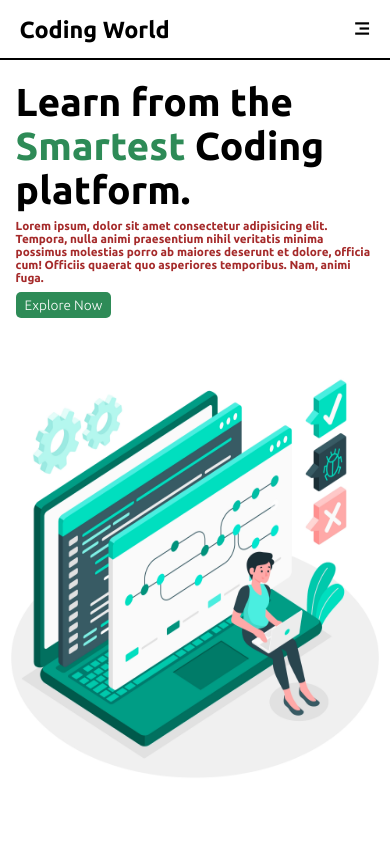
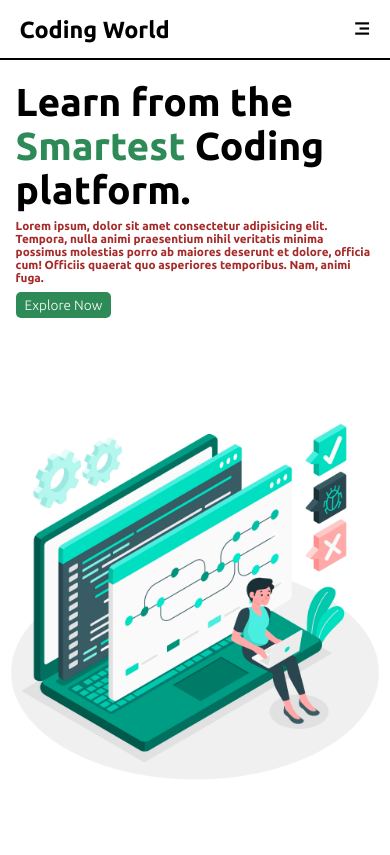
Before and after one commit to ArjuKumbhakar/Landing-Page, a plain HTML site: page index.html in a window 390 px wide. Shown: the top 855 px of the page. Drawn offline with nearby package versions, Linux system fonts and the light colour scheme.

Commit message:
Update style.css

```diff
--- a/style.css
+++ b/style.css
@@ -212,7 +212,7 @@ footer {
     }
 
     .left {
-        height: 40%;
+        height: 70%;
         width: 100%;
     }
 
```
